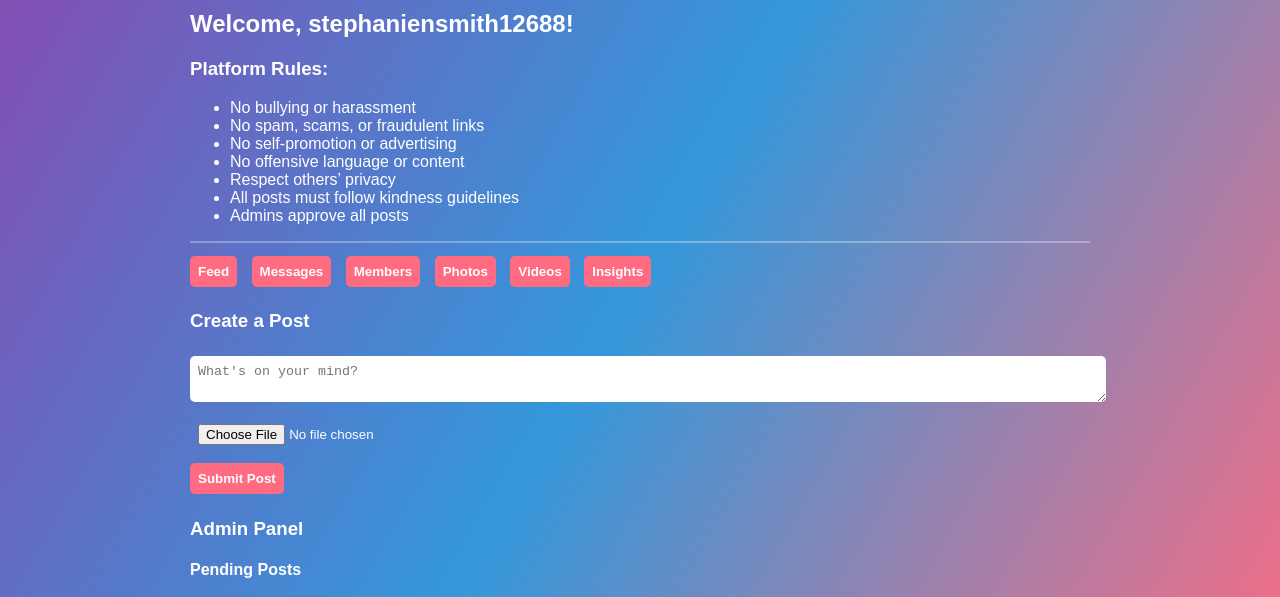
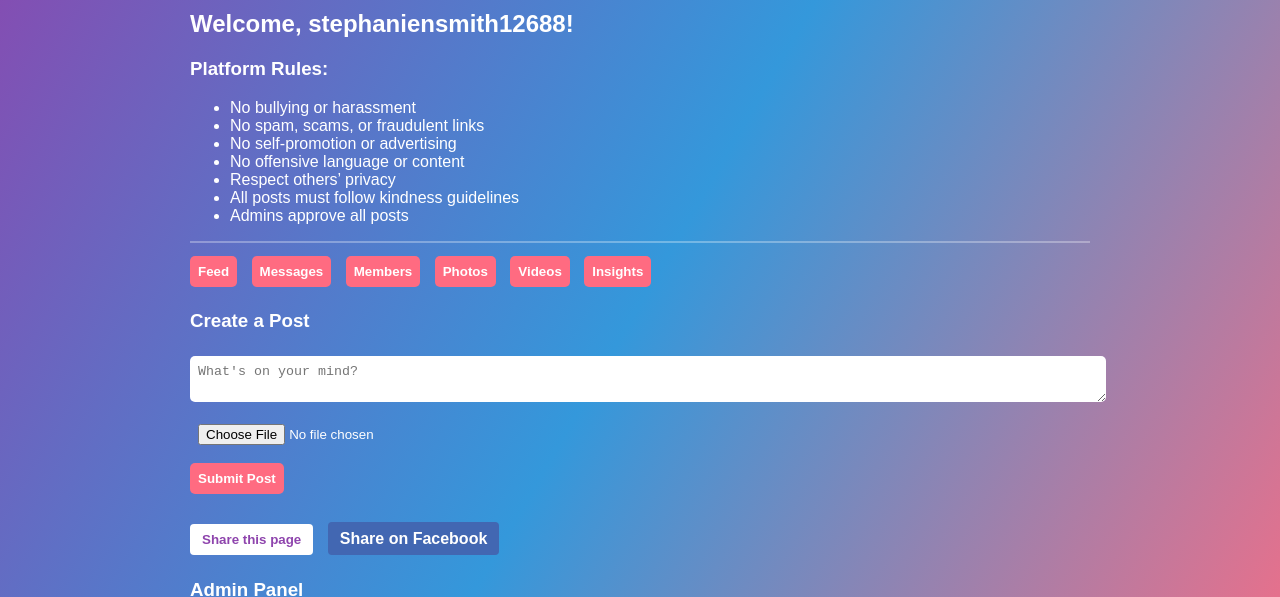
Before and after one commit to stephanienicolesmith12061988-oss/spontanious-acts-of-kindness3, a plain HTML site: page index.html in a window 1280 px wide. Shown: the part 196-793 px from the top of the page. Drawn offline with Linux system fonts and the light colour scheme.

Commit message:
Enhance index.html with share section and styles
Refactor styles and add share functionality.

```diff
--- a/index.html
+++ b/index.html
@@ -15,7 +15,6 @@
       margin: 0;
       padding: 0;
     }
-
     header {
       background: linear-gradient(90deg, #9b59b6, #2980b9, #ff6b81);
       padding: 15px;
@@ -28,65 +27,47 @@
       font-family: 'Nosifer', cursive;
       text-shadow: 2px 2px 5px rgba(0, 0, 0, 0.5);
     }
-
     .container {
       padding: 20px;
       max-width: 900px;
       margin: auto;
     }
-
     input, textarea, button, select {
       padding: 8px;
       margin: 5px 0;
       border-radius: 5px;
       border: none;
     }
-
-    input, textarea, select {
-      width: 100%;
-    }
-
+    input, textarea, select { width: 100%; }
     button {
       background: #ff6b81;
       color: #ffffff;
       cursor: pointer;
       font-weight: bold;
     }
-
-    button:hover {
-      opacity: 0.85;
-    }
-
+    button:hover { opacity: 0.85; }
     .hidden { display: none; }
-
     .post, .photoItem, .videoItem {
       background: rgba(255, 255, 255, 0.1);
       padding: 10px;
       margin: 10px 0;
       border-radius: 8px;
     }
-
     .message {
       background: rgba(255, 255, 255, 0.05);
       padding: 5px;
       margin: 5px 0;
       border-radius: 5px;
     }
-
-    #tabMenu button {
-      margin-right: 10px;
-    }
-
+    #tabMenu button { margin-right: 10px; }
     h2, h3 { color: #ffffff; }
     hr { border: 1px solid rgba(255, 255, 255, 0.3); }
-
     #photoGallery, #videoGallery {
       display: grid;
       grid-template-columns: repeat(auto-fill, minmax(150px, 1fr));
       gap: 10px;
       margin-top: 10px;
     }
-
     img.profile {
       width: 50px;
       height: 50px;
@@ -94,7 +75,6 @@
       vertical-align: middle;
       margin-right: 10px;
     }
-
     #kindnessCover {
       display: flex;
       align-items: center;
@@ -104,18 +84,42 @@
       border-radius: 8px;
       margin-bottom: 10px;
     }
-
     .kindness-icon {
       width: 60px;
       height: 60px;
       margin-right: 15px;
     }
-
     .kindness-text {
       color: #ffffff;
       font-size: 2em;
       font-family: 'Nosifer', cursive;
       text-shadow: 2px 2px 5px rgba(0, 0, 0, 0.5);
+    }
+
+    /* Share section styling */
+    #shareSection {
+      margin-top: 20px;
+    }
+    #shareBtn {
+      background: #ffffff;
+      color: #8e44ad;
+      padding: 8px 12px;
+      border: none;
+      border-radius: 4px;
+      font-weight: bold;
+      cursor: pointer;
+    }
+    #fbShareLink {
+      margin-left: 10px;
+      background: #4267B2;
+      color: white;
+      padding: 8px 12px;
+      text-decoration: none;
+      border-radius: 4px;
+      font-weight: bold;
+    }
+    #fbShareLink:hover {
+      opacity: 0.9;
     }
   </style>
 </head>
@@ -123,7 +127,7 @@
   <header>Spontaneous Acts of Kindness</header>
 
   <div class="container">
-    <!-- Login / Register -->
+    <!-- Login / Register Page -->
     <div id="loginPage">
       <h2>Login / Register</h2>
       <input type="text" id="username" placeholder="Username">
@@ -159,6 +163,7 @@
       </ul>
       <hr>
 
+      <!-- Tabs -->
       <div id="tabMenu">
         <button data-tab="feedTab">Feed</button>
         <button data-tab="messagesTab">Messages</button>
@@ -168,6 +173,7 @@
         <button data-tab="insightsTab" id="insightsTabBtn" class="hidden">Insights</button>
       </div>
 
+      <!-- Content Tabs -->
       <div id="feedTab">
         <h3>Create a Post</h3>
         <textarea id="postContent" placeholder="What's on your mind?"></textarea>
@@ -210,6 +216,13 @@
         <div id="insights"></div>
       </div>
 
+      <!-- Share Section -->
+      <div id="shareSection">
+        <button id="shareBtn">Share this page</button>
+        <a id="fbShareLink" href="#" target="_blank">Share on Facebook</a>
+      </div>
+
+      <!-- Admin Panel -->
       <div id="adminPanel" class="hidden">
         <h3>Admin Panel</h3>
         <h4>Pending Posts</h4>
@@ -236,14 +249,21 @@
     const profilePicInput = document.getElementById('profilePicInput');
     const coverPhotoInput = document.getElementById('coverPhotoInput');
 
-    function saveUsers() { localStorage.setItem('users', JSON.stringify(users)); }
-    function savePosts() { localStorage.setItem('posts', JSON.stringify(posts)); }
-    function savePhotos() { localStorage.setItem('photos', JSON.stringify(photos)); }
-    function saveVideos() { localStorage.setItem('videos', JSON.stringify(videos)); }
+    const saveUsers = () => localStorage.setItem('users', JSON.stringify(users));
+    const savePosts = () => localStorage.setItem('posts', JSON.stringify(posts));
+    const savePhotos = () => localStorage.setItem('photos', JSON.stringify(photos));
+    const saveVideos = () => localStorage.setItem('videos', JSON.stringify(videos));
 
     // Default admin
     if (!users.find(u => u.username === 'stephaniensmith12688')) {
-      users.push({ username: 'stephaniensmith12688', password: 'NinjaGirl555:)', isAdmin: true, messages: [], profilePic: '', coverPhoto: '' });
+      users.push({
+        username: 'stephaniensmith12688',
+        password: 'NinjaGirl555:)',
+        isAdmin: true,
+        messages: [],
+        profilePic: '',
+        coverPhoto: ''
+      });
       saveUsers();
     }
 
@@ -268,6 +288,31 @@
     const adminUser = users.find(u => u.username === 'stephaniensmith12688');
     if (adminUser) showMainPage(adminUser);
 
+    // Profile pic upload
+    profilePicInput.addEventListener('change', e => {
+      const f = e.target.files[0];
+      if (!f || !currentUser) return;
+      const r = new FileReader();
+      r.onload = ev => {
+        currentUser.profilePic = ev.target.result;
+        saveUsers();
+      };
+      r.readAsDataURL(f);
+    });
+
+    // Cover photo upload (optional override)
+    coverPhotoInput.addEventListener('change', e => {
+      const f = e.target.files[0];
+      if (!f || !currentUser) return;
+      const r = new FileReader();
+      r.onload = ev => {
+        // (not used in the banner here, but saved for user data)
+        currentUser.coverPhoto = ev.target.result;
+        saveUsers();
+      };
+      r.readAsDataURL(f);
+    });
+
     // Login
     document.getElementById('loginBtn').onclick = () => {
       const uname = document.getElementById('username').value.trim();
@@ -283,60 +328,58 @@
       const pwd = document.getElementById('password').value.trim();
       if (!uname || !pwd) { authMsg.textContent = "Enter username & password"; return; }
       if (users.find(u => u.username === uname)) { authMsg.textContent = "Username taken"; return; }
-      const newUser = { username: uname, password: pwd, isAdmin: false, messages: [], profilePic: '', coverPhoto: '' };
+      const newUser = {
+        username: uname,
+        password: pwd,
+        isAdmin: false,
+        messages: [],
+        profilePic: '',
+        coverPhoto: ''
+      };
       users.push(newUser);
       saveUsers();
       showMainPage(newUser);
     };
 
-    // Upload profile pic
-    profilePicInput.addEventListener('change', e => {
-      const f = e.target.files[0];
-      if (!f || !currentUser) return;
-      const r = new FileReader();
-      r.onload = ev => {
-        currentUser.profilePic = ev.target.result;
-        saveUsers();
-      };
-      r.readAsDataURL(f);
-    });
-
-    // Upload cover photo (optional override)
-    coverPhotoInput.addEventListener('change', e => {
-      const f = e.target.files[0];
-      if (!f || !currentUser) return;
-      const r = new FileReader();
-      r.onload = ev => {
-        currentUser.coverPhoto = ev.target.result;
-        saveUsers();
-        // You could also swap out the kindness banner if you want
-      };
-      r.readAsDataURL(f);
-    });
-
     // Tabs
     document.querySelectorAll('#tabMenu button').forEach(btn => {
       btn.addEventListener('click', () => {
-        document.querySelectorAll('#feedTab, #messagesTab, #membersTab, #photosTab, #videosTab, #insightsTab').forEach(t => t.classList.add('hidden'));
+        document.querySelectorAll('#feedTab, #messagesTab, #membersTab, #photosTab, #videosTab, #insightsTab')
+          .forEach(t => t.classList.add('hidden'));
         document.getElementById(btn.getAttribute('data-tab')).classList.remove('hidden');
       });
     });
 
-    // --- Post / Like / Comment logic (reuse from your older code) ---
+    // Sharing functionality
+    document.getElementById('shareBtn').onclick = () => {
+      const url = window.location.href;
+      navigator.clipboard.writeText(url).then(() => {
+        alert("Link copied to clipboard!");
+      }).catch(() => {
+        alert("Could not copy link. Here's the URL: " + url);
+      });
+    };
+
+    document.getElementById('fbShareLink').onclick = () => {
+      const url = encodeURIComponent(window.location.href);
+      const fbUrl = `https://www.facebook.com/sharer/sharer.php?u=${url}`;
+      window.open(fbUrl, 'facebook-share-dialog', 'width=600,height=400');
+      return false;
+    };
+
+    // Posts
     document.getElementById('submitPost').onclick = () => {
       const content = document.getElementById('postContent').value.trim();
       const imgFile = document.getElementById('postImage').files[0];
       if (!content && !imgFile) return alert("Enter text or select image");
       if (imgFile) {
         const r = new FileReader();
-        r.onload = e => {
-          addPost(content, e.target.result);
-        };
+        r.onload = e => { addPost(content, e.target.result); };
         r.readAsDataURL(imgFile);
       } else {
         addPost(content, null);
       }
-    }
+    };
 
     function addPost(content, image) {
       const post = { id: Date.now(), user: currentUser.username, content, image, likes: 0, comments: [], approved: currentUser.isAdmin };
@@ -354,8 +397,7 @@
       posts.filter(p => p.approved).reverse().forEach(p => {
         const pd = document.createElement('div');
         pd.className = 'post';
-        pd.innerHTML = `<strong>${p.user}</strong>
-          <p>${p.content}</p>` +
+        pd.innerHTML = `<strong>${p.user}</strong><p>${p.content}</p>` +
           (p.image ? `<img src="${p.image}" style="max-width:100%;">` : '') +
           `<p>Likes: ${p.likes} <button onclick="likePost(${p.id})">Like</button></p>` +
           `<div id="comments-${p.id}"></div>` +
@@ -372,7 +414,7 @@
       savePosts();
       renderPosts();
       renderInsights();
-    }
+    };
 
     window.addComment = id => {
       const input = document.getElementById(`commentInput-${id}`);
@@ -384,7 +426,7 @@
       savePosts();
       renderComments(id);
       renderInsights();
-    }
+    };
 
     function renderComments(id) {
       const div = document.getElementById(`comments-${id}`);
@@ -399,7 +441,7 @@
       });
     }
 
-    // --- Admin Panel / Pending Posts ---
+    // Admin: pending posts
     function renderPendingPosts() {
       if (!currentUser.isAdmin) return;
       const div = document.getElementById('pendingPosts');
@@ -407,8 +449,7 @@
       posts.filter(p => !p.approved).forEach(p => {
         const pd = document.createElement('div');
         pd.className = 'post';
-        pd.innerHTML = `<strong>${p.user}</strong>
-          <p>${p.content}</p>` +
+        pd.innerHTML = `<strong>${p.user}</strong><p>${p.content}</p>` +
           (p.image ? `<img src="${p.image}" style="max-width:100%;">` : '') +
           `<button onclick="approvePost(${p.id})">Approve</button>` +
           `<button onclick="deletePost(${p.id})">Delete</button>`;
@@ -424,7 +465,7 @@
       renderPosts();
       renderPendingPosts();
       renderInsights();
-    }
+    };
 
     window.deletePost = id => {
       posts = posts.filter(x => x.id !== id);
@@ -432,9 +473,9 @@
       renderPosts();
       renderPendingPosts();
       renderInsights();
-    }
+    };
 
-    // --- Messaging ---
+    // Messaging
     function updateMessageRecipients() {
       const sel = document.getElementById('messageRecipient');
       sel.innerHTML = '';
@@ -451,19 +492,18 @@
       const text = document.getElementById('messageContent').value.trim();
       if (!text) return;
       const recipient = users.find(u => u.username === to);
-      if (!recipient) return;
       recipient.messages = recipient.messages || [];
       recipient.messages.push({ from: currentUser.username, text });
       saveUsers();
       document.getElementById('messageContent').value = '';
       renderInbox();
-    }
+    };
 
     function renderInbox() {
       const div = document.getElementById('messageInbox');
       div.innerHTML = '<h4>Inbox:</h4>';
       users.forEach(u => {
-        (u.messages || []).filter(m => m.to === currentUser.username || (m.to === undefined && u.username === currentUser.username)).forEach(m => {
+        (u.messages || []).forEach(m => {
           const md = document.createElement('div');
           md.className = 'message';
           md.textContent = `${m.from}: ${m.text}`;
@@ -472,7 +512,7 @@
       });
     }
 
-    // --- Members ---
+    // Members
     function renderMembers() {
       const div = document.getElementById('memberList');
       div.innerHTML = '';
@@ -488,9 +528,9 @@
       document.querySelector('[data-tab="messagesTab"]').click();
       document.getElementById('messageRecipient').value = uname;
       document.getElementById('messageContent').focus();
-    }
+    };
 
-    // --- Photos ---
+    // Photos
     document.getElementById('uploadPhotoBtn').onclick = () => {
       const file = document.getElementById('photoFile').files[0];
       const caption = document.getElementById('photoCaption').value.trim();
@@ -511,12 +551,12 @@
       photos.slice().reverse().forEach(p => {
         const d = document.createElement('div');
         d.className = 'photoItem';
-        d.innerHTML = `<img src="${p.data}" style="width:100%;border-radius:5px;"><p>${p.caption}</p><small>By: ${p.user}</small>`;
+        d.innerHTML = `<img src="${p.data}" style="width:100%; border-radius:5px;"><p>${p.caption}</p><small>By: ${p.user}</small>`;
         div.appendChild(d);
       });
     }
 
-    // --- Videos ---
+    // Videos
     document.getElementById('uploadVideoBtn').onclick = () => {
       const file = document.getElementById('videoFile').files[0];
       const caption = document.getElementById('videoCaption').value.trim();
@@ -537,12 +577,12 @@
       videos.slice().reverse().forEach(v => {
         const d = document.createElement('div');
         d.className = 'videoItem';
-        d.innerHTML = `<video controls style="width:100%;border-radius:5px;"><source src="${v.data}"></video><p>${v.caption}</p><small>By: ${v.user}</small>`;
+        d.innerHTML = `<video controls style="width:100%; border-radius:5px;"><source src="${v.data}"></video><p>${v.caption}</p><small>By: ${v.user}</small>`;
         div.appendChild(d);
       });
     }
 
-    // --- Insights ---
+    // Insights
     function renderInsights() {
       if (!currentUser.isAdmin) return;
       const div = document.getElementById('insights');
@@ -554,8 +594,10 @@
         <p>Total Videos: ${videos.length}</p>`;
     }
 
-    // Initially render members
+    // Initialize some pieces
     renderMembers();
+    renderPhotos();
+    renderVideos();
   });
   </script>
 </body>
```
